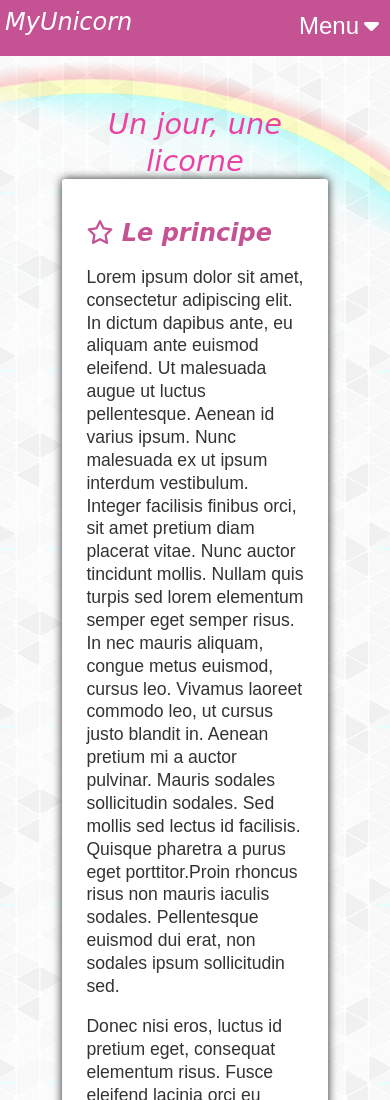
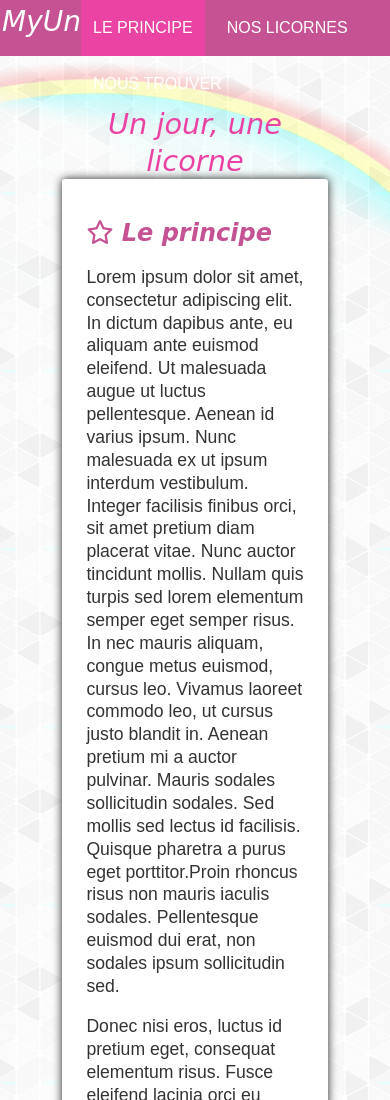
Before and after one commit to NjNerson/My-Unicorn-HTML-CSS, a plain HTML site: page index.html in a window 390 px wide. Shown: the top 1100 px of the page. Drawn offline with Linux system fonts and the light colour scheme; files whose address does not match are found by name.

Commit message:
revision du code

```diff
--- a/assets/styles/style.css
+++ b/assets/styles/style.css
@@ -266,48 +266,3 @@ footer p {
     right: 1em;
     margin-top: 15px;
 }
-    /* vue adaptive ecran moins de 650px de large*/
-
-@media only screen and (max-width: 650px){
-
-    div#logo a {
-        font-size: 150%;
-        padding: 8px 3px;
-    }
-
-    label {
-        display: inline-block;
-        position: absolute;
-        top: 2px;
-        right: 0;
-        margin: 10px 4px;
-        margin-right: 6px;
-        font-size: 1.5em;
-        color: #FFF;
-        cursor: pointer;
-    }
-
-    nav, div.menu {
-        display: none;
-    }
-
-    #bars:checked + label > .fa-caret.down ,  #bars:checked + label + div.menu {
-        display: block;
-    }
-
-   .fa-caret-down {
-        color: #FFF;
-        padding: 0 5px;
-    }
-
-    label:hover {
-        text-decoration: underline;
-    }
-
-    div.menu {
-        border: 1px solid red;
-
-    }
-
-
-  }
```
